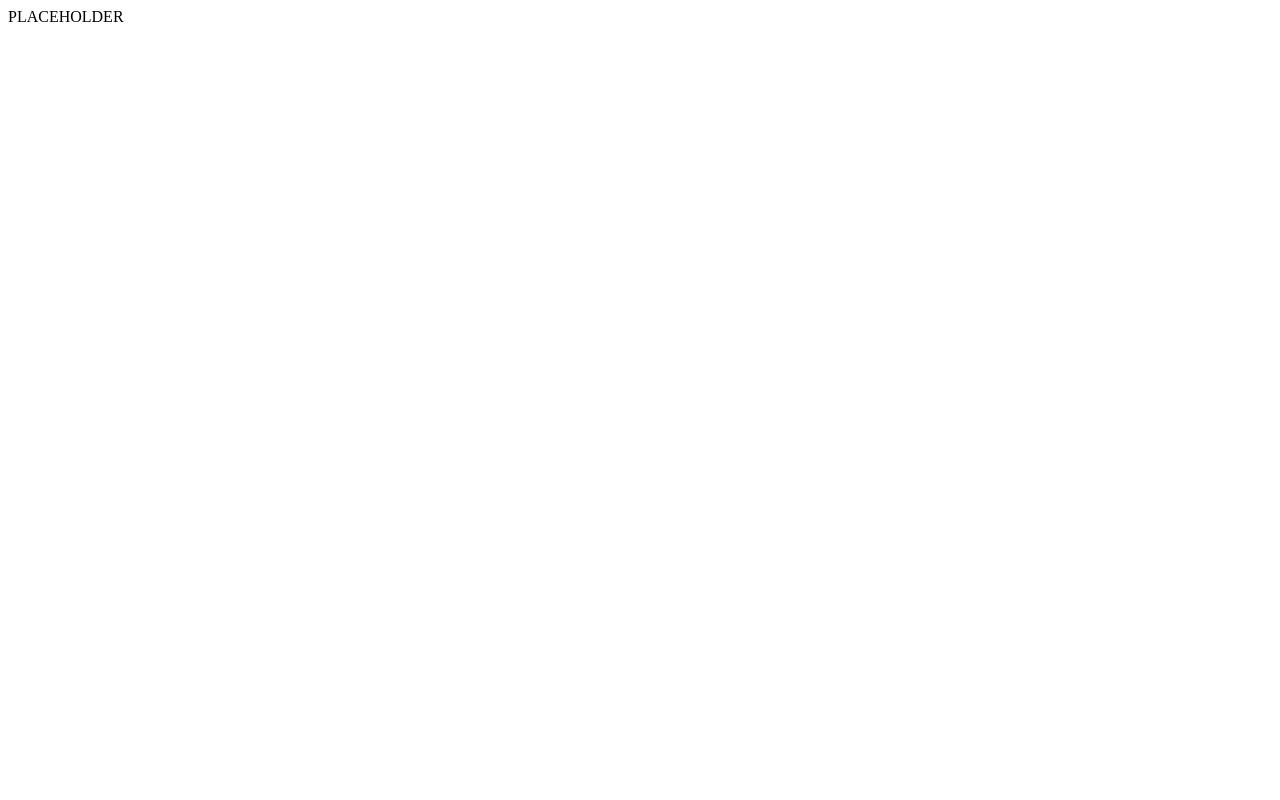
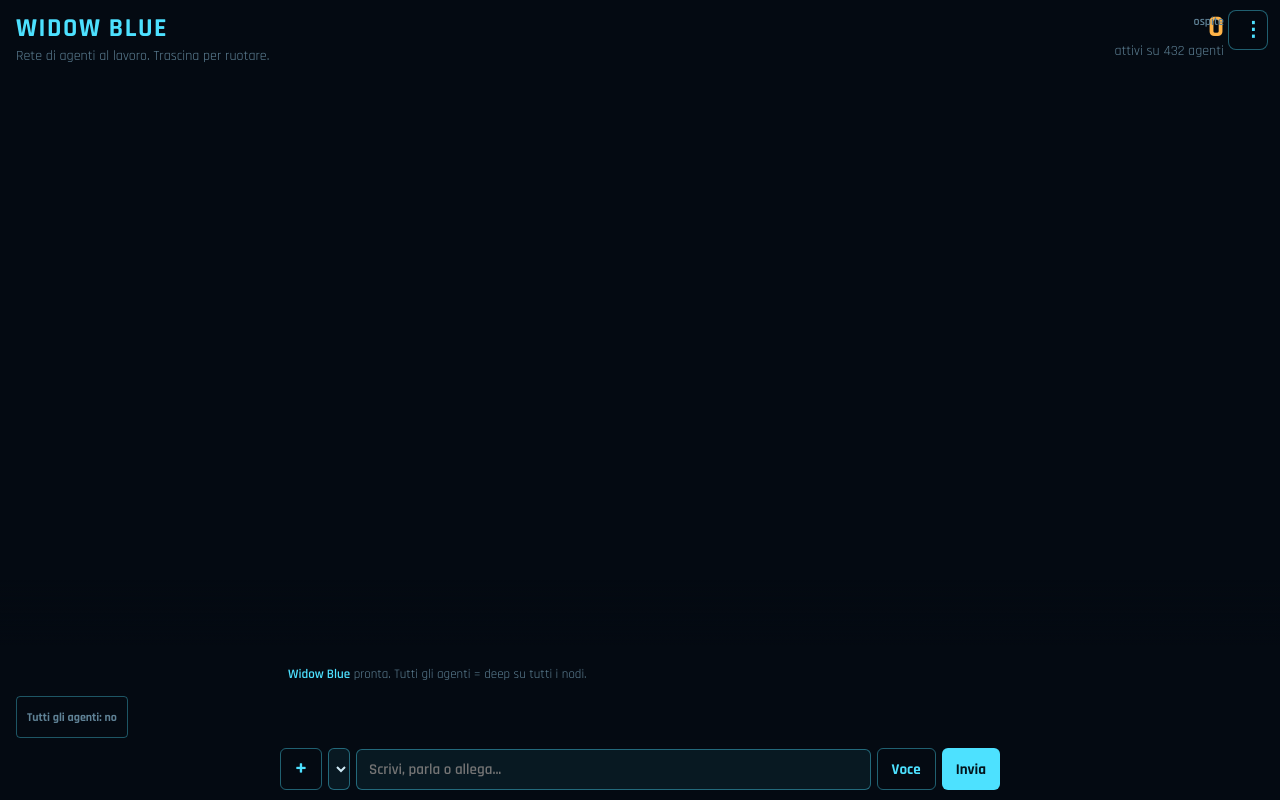
Before and after one commit to damon969gin-droid/Widowblue-D24GON, a website: page frontend/index.html in a window 1280 px wide. Drawn offline with Linux system fonts and the light colour scheme.

Commit message:
Restore index + Tutti gli agenti deep research on every send

```diff
--- a/frontend/index.html
+++ b/frontend/index.html
@@ -1 +1,63 @@
-PLACEHOLDER
+<!DOCTYPE html>
+<html lang="it"><head>
+<meta charset="utf-8">
+<meta name="viewport" content="width=device-width,initial-scale=1,viewport-fit=cover">
+<title>Widow Blue</title>
+<link href="https://fonts.googleapis.com/css2?family=Rajdhani:wght@400;600;700&display=swap" rel="stylesheet">
+<style>
+:root{--bg:#040a12;--cy:#4de1ff;--am:#ffb347;--tx:#cfeaf5;--dim:#5f8296}
+*{box-sizing:border-box}html,body{height:100%;margin:0;background:var(--bg);color:var(--tx);font-family:Rajdhani,system-ui,sans-serif;overflow:hidden}
+canvas{position:fixed;inset:0;width:100%;height:100%;touch-action:none;cursor:grab}
+.top{position:fixed;left:16px;top:calc(12px + env(safe-area-inset-top,0px));pointer-events:none;z-index:2}
+.top h1{margin:0;font-size:26px;font-weight:700;letter-spacing:.06em;color:var(--cy)}
+.top p{margin:2px 0 0;font-size:14px;color:var(--dim)}
+.stat{position:fixed;right:56px;top:calc(12px + env(safe-area-inset-top,0px));text-align:right;font-size:14px;color:var(--dim);pointer-events:none;z-index:2}
+.stat b{display:block;font-size:30px;color:var(--am);font-weight:700;line-height:1}
+.bot{position:fixed;left:0;right:0;bottom:0;padding:10px 16px calc(10px + env(safe-area-inset-bottom,0px));background:linear-gradient(transparent,var(--bg) 30%);pointer-events:none;z-index:2}
+.bot>*{pointer-events:auto}
+#log{height:100px;overflow-y:auto;font-size:13px;line-height:1.35;display:flex;flex-direction:column;justify-content:flex-end;margin-bottom:6px;max-width:720px;margin-left:auto;margin-right:auto}
+#log .msg{margin:2px 0;padding:4px 8px;border-radius:6px;max-width:95%}
+#log .msg.user{background:rgba(77,225,255,.1);border:1px solid rgba(77,225,255,.25);align-self:flex-end}
+#log .msg.agent{color:var(--dim)}#log .msg.agent i{font-style:normal;color:var(--cy);font-weight:600}
+#log .atts{font-size:11px;color:var(--am);margin-top:2px}
+#chips{display:flex;flex-wrap:wrap;gap:6px;margin-bottom:6px;max-width:720px;margin-left:auto;margin-right:auto}
+.chip{font-size:12px;padding:3px 8px;border-radius:4px;background:rgba(77,225,255,.12);border:1px solid rgba(77,225,255,.35);cursor:pointer}
+.row{display:flex;gap:6px;max-width:720px;margin:0 auto;align-items:center}
+input[type=text]{flex:1;min-width:0;background:rgba(77,225,255,.07);border:1px solid rgba(77,225,255,.4);border-radius:6px;color:var(--tx);font:600 15px Rajdhani,sans-serif;padding:10px 12px}
+select.lang{height:42px;background:rgba(77,225,255,.07);border:1px solid rgba(77,225,255,.4);border-radius:6px;color:var(--tx);font:600 12px Rajdhani,sans-serif;max-width:88px}
+button{background:var(--cy);color:#04141c;border:0;border-radius:6px;font:700 15px Rajdhani,sans-serif;padding:0 14px;height:42px;cursor:pointer}
+button.sec{background:transparent;color:var(--cy);border:1px solid rgba(77,225,255,.4)}
+button:disabled{opacity:.5}button.rec{border-color:#ff6b6b;color:#ff6b6b;animation:pulse 1s infinite}@keyframes pulse{50%{opacity:.6}}
+.plus{width:42px;padding:0;font-size:22px}
+#panel{display:none;position:fixed;left:50%;top:50%;transform:translate(-50%,-50%);width:min(92vw,560px);max-height:70vh;overflow:auto;background:rgba(4,10,18,.96);border:1px solid rgba(77,225,255,.4);border-radius:10px;padding:16px;z-index:20}
+#panel h3{margin:0 0 10px;color:var(--cy)}#panel pre{white-space:pre-wrap;font-size:13px;line-height:1.4;margin:0;font-family:ui-monospace,monospace}
+#panel .actions{display:flex;gap:8px;margin-top:12px}#panel .actions button{height:36px;font-size:14px}
+#overlay{display:none;position:fixed;inset:0;background:rgba(0,0,0,.45);z-index:15}
+.toggle{font-size:12px;padding:4px 10px;border-radius:4px;border:1px solid rgba(77,225,255,.35);background:transparent;color:var(--dim);cursor:pointer;margin-bottom:4px}
+.toggle.on{color:var(--am);border-color:var(--am)}
+</style></head><body>
+<canvas id="c"></canvas>
+<div class="top"><h1>WIDOW BLUE</h1><p>Rete di agenti al lavoro. Trascina per ruotare.</p></div>
+<div class="stat"><b id="n">0</b>attivi su <span id="t">432</span> agenti</div>
+<div class="bot">
+<div id="log"><div class="msg agent"><i>Widow Blue</i> pronta. Tutti gli agenti = deep su tutti i nodi.</div></div>
+<button type="button" class="toggle" id="allAgents">Tutti gli agenti: no</button>
+<div id="chips"></div>
+<div class="row">
+<button class="plus sec" id="clip" type="button">+</button>
+<input type="file" id="file" multiple hidden accept="*/*">
+<select class="lang" id="lang" title="Lingua voce"></select>
+<input id="q" type="text" placeholder="Scrivi, parla o allega..." autocomplete="off">
+<button class="sec" id="voice" type="button">Voce</button>
+<button id="go" type="button">Invia</button>
+</div></div>
+<div id="overlay"></div>
+<div id="panel"><h3 id="ptitle">Risultato</h3><pre id="pbody"></pre><div class="actions">
+<button type="button" id="pcopy">Copia</button>
+<button type="button" id="pdl" class="sec">Scarica</button>
+<button type="button" id="pclose" class="sec">Chiudi</button>
+</div></div>
+<script src="wb-api.js"></script>
+<script src="wb-auth.js"></script>
+<script src="wb-net.js"></script>
+</body></html>
```
